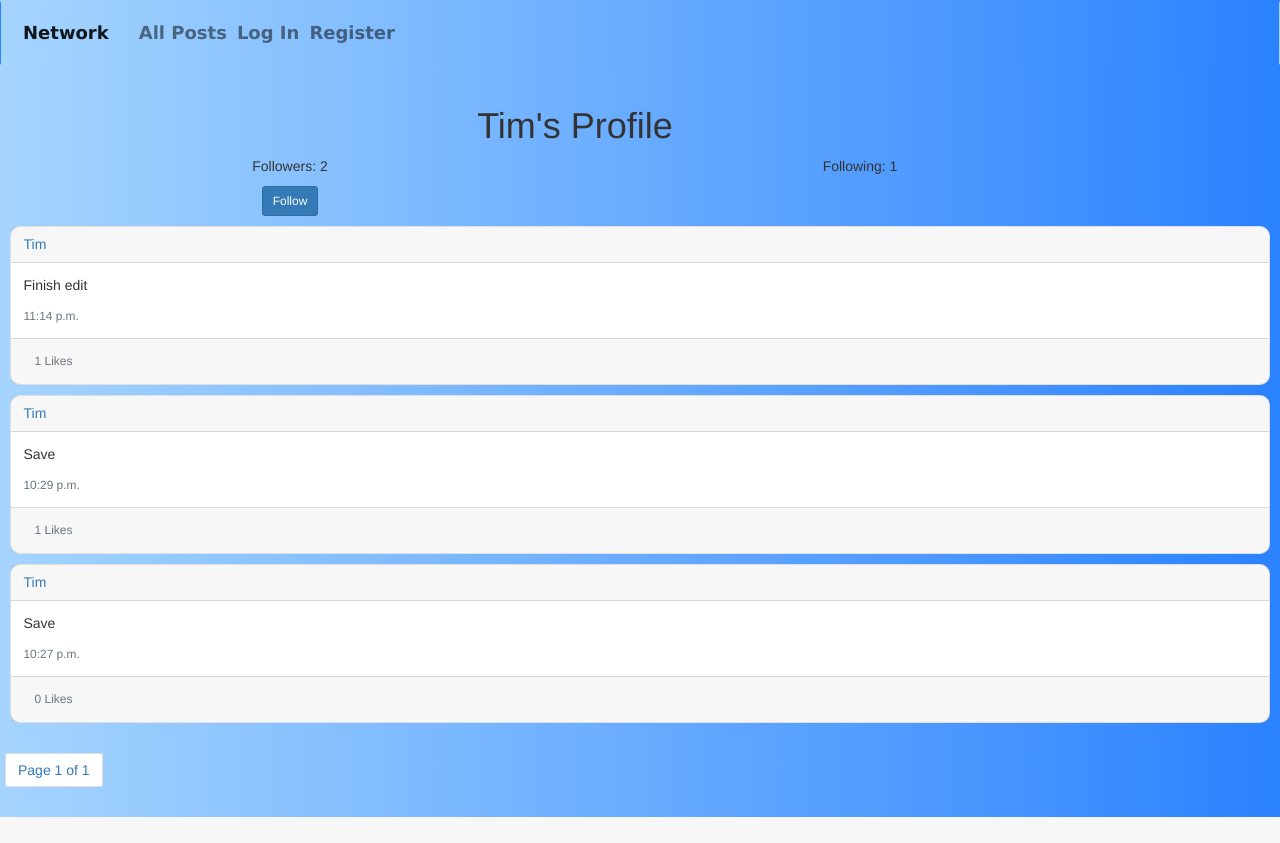
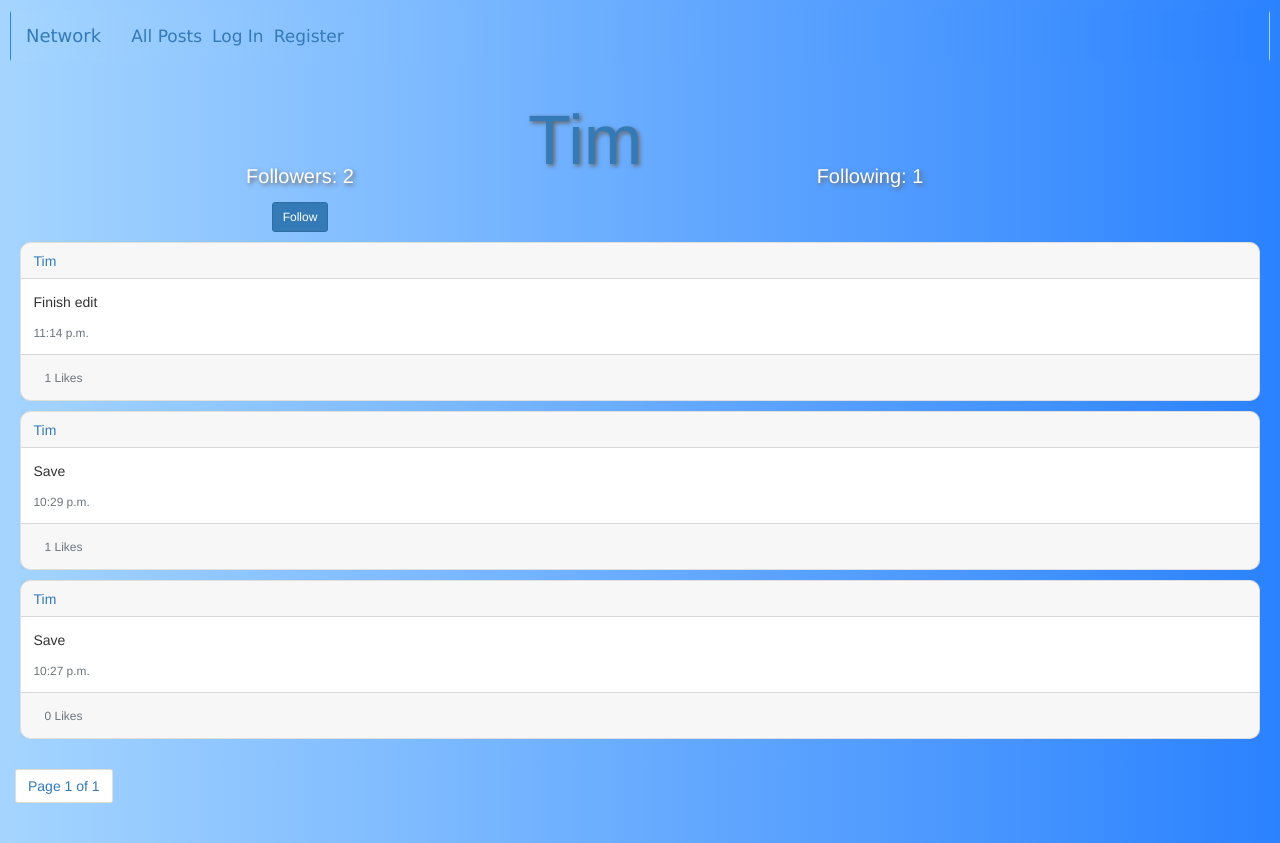
Before and after one commit to jtimilli/project4, a Django app: a page that uses network/templates/network/layout.html in a window 1280 px wide. Before the commit the page ends 817 px from the top, so only its background shows below. Run offline with Django 3.2, Linux system fonts and the light colour scheme; data comes from the database, SQL or seed files in the repository; both versions use the stored data as it was after the commit; some libraries are stand-ins or nearby versions.

Commit message:
add more styling

```diff
--- a/network/static/network/styles.css
+++ b/network/static/network/styles.css
@@ -1,20 +1,46 @@
 body {
   background: linear-gradient(to right, #a5d5ff, #2b82ff);
   animation: fadeIn 0.2s;
+  padding: 10px;
 }
 
 .navbar {
   background: linear-gradient(to right, #a5d5ff, #2b82ff);
   font-family: Verdana, Geneva, Tahoma, sans-serif;
-  font-weight: bold;
-  font-size: large;
-  padding: 7px;
+  margin-bottom: 20px;
+  font-size: 17px;
+  color: beige;
+  padding: 0px;
   border-bottom: solid 1px white;
+}
+
+.navbar li a:hover {
+  color: white;
 }
 
 .card {
   border-radius: 10px;
   animation: fadeIn 1s;
+}
+
+h1 {
+  font-size: 70px !important;
+  margin: auto 0;
+  height: 50px;
+  text-align: center;
+  margin-top: 20px;
+  color: #337ab7 !important;
+  text-shadow: 2px 2px 4px #666;
+}
+
+.following-style {
+  font-size: 20px;
+  margin: auto 0;
+  height: 20px;
+  text-align: center;
+  margin-bottom: 20px;
+  color: white;
+  text-shadow: 2px 2px 4px #666;
 }
 
 @keyframes fadeIn {
--- a/network/templates/network/following.html
+++ b/network/templates/network/following.html
@@ -1,7 +1,7 @@
 {% extends 'network/layout.html' %} {% load static %}{% block body %}
 
-<h1 style="font-size: 36px; margin: auto 0; height: 70px; text-align: center; margin-top: 20px; background: linear-gradient(to right, #A5D5FF, #2B82FF); color: #fff; text-shadow: 2px 2px 4px #666;">Following</h1>
-
+<h1>Following</h1>
+</br>
 
 {% if data %} {% for post in data %}
 <div class="card m-3">
--- a/network/templates/network/layout.html
+++ b/network/templates/network/layout.html
@@ -14,7 +14,7 @@
     {% block script %} {% endblock %}
   </head>
   <body>
-    <nav class="navbar navbar-expand-lg navbar-light bg-light">
+    <nav class="navbar navbar-expand-lg">
       <a class="navbar-brand" href="#">Network</a>
 
       <div>
--- a/network/templates/network/profile.html
+++ b/network/templates/network/profile.html
@@ -5,13 +5,13 @@
   <div class="m-2 form-group container text-center" id="profile-box">
     <div class="row align-items-start">
       <div class="col">
-        <h1 class="profile-heading">{{profile}}'s Profile</h1>
+        <h1 class="profile-heading">{{profile}}</h1>
         <i class="bi bi-0-circle"></i>
       </div>
     </div>
     <div class="row">
       <div class="col">
-        <p>Followers: <span>{{followerscount}}</span></p>
+        <p class="following-style">Followers: <span>{{followerscount}}</span></p>
 
         <!-- Follow/Unfollow button for other users -->
         {% if profile != user %} {% if following == False %}
@@ -32,7 +32,7 @@
         {% endif %} {% endif %}
       </div>
       <div class="col">
-        <p>Following: <span>{{followingcount}}</span></p>
+        <p class="following-style">Following: <span>{{followingcount}}</span></p>
       </div>
     </div>
   </div>
```
Also changed, not shown: db.sqlite3.
